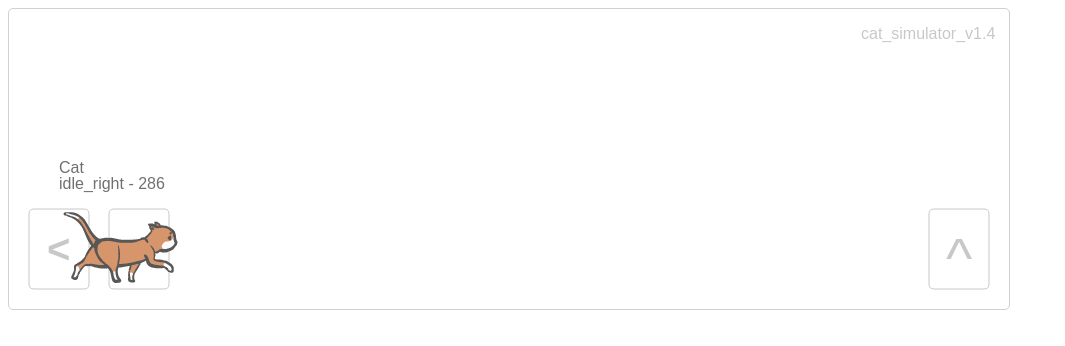
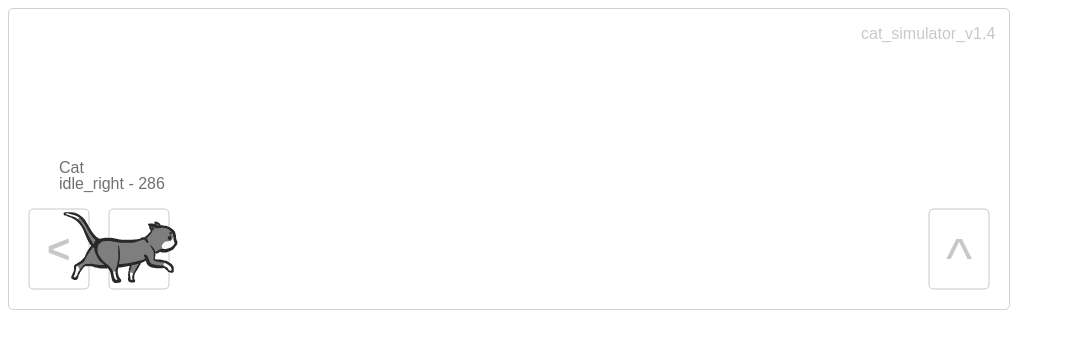
Before and after one commit to Patrick-Sun/Cat, a plain HTML site: page index.html in a window 1280 px wide. Shown: the whole page, without its empty margins (0-1065 px from the left). Drawn offline with Linux system fonts and the light colour scheme.

Commit message:
Update index.html

```diff
--- a/index.html
+++ b/index.html
@@ -600,6 +600,7 @@ function getTouchPos(touchEvent) {
     }
 
     sprite_sheet.image.addEventListener("load", gameLoop);
-    sprite_sheet.image.src = "cat_sprite_4.png";
+    //sprite_sheet.image.src = "cat_sprite_4.png";
+    sprite_sheet.image.src = "cat_sprite_grey.png";
 
 </script>
```
